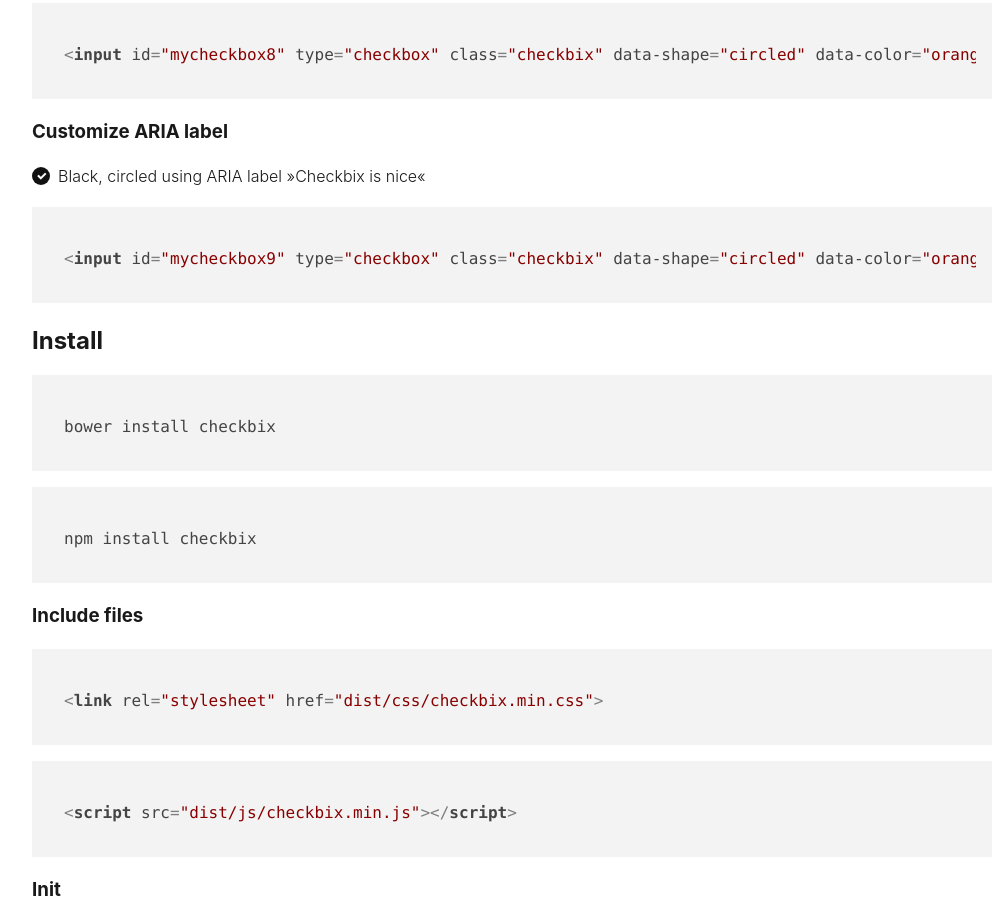
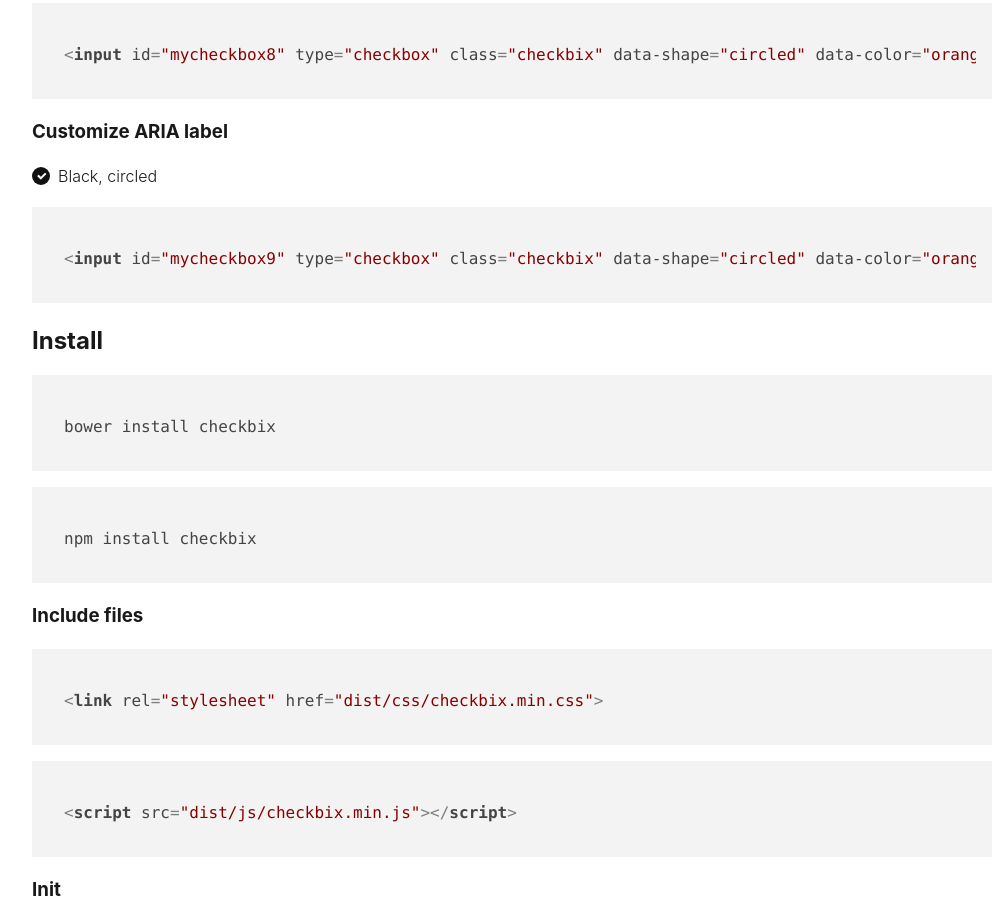
Before and after one commit to urre/checkbix, a website: page index.html in a window 1280 px wide. Shown: the part 2121-3040 px from the top of the page, without its empty margins (128-1135 px from the left). Drawn offline with nearby package versions, Linux system fonts and the light colour scheme.

Commit message:
Copy fix

```diff
--- a/index.html
+++ b/index.html
@@ -95,9 +95,9 @@
 </code></pre>
 
 <h3>Customize ARIA label</h3>
-	<input id="mycheckbox9" type="checkbox" class="checkbix" data-shape="circled" data-color="black" data-text="Black, circled using ARIA label »Checkbix is nice«" data-arialabel="Checkbix is nice" checked>
+	<input id="mycheckbox9" type="checkbox" class="checkbix" data-shape="circled" data-color="black" data-text="Black, circled" data-arialabel="Checkbix is nice" checked>
 <pre><code class="html">
-&lt;input id="mycheckbox9" type="checkbox" class="checkbix" data-shape="circled" data-color="orange" data-text="Black, circled using ARIA label »Checkbix is nice«" data-arialabel="Checkbix is nice" checked&gt;
+&lt;input id="mycheckbox9" type="checkbox" class="checkbix" data-shape="circled" data-color="orange" data-text="Black, circled" data-arialabel="Checkbix is nice" checked&gt;
 </code></pre>
 
 	<h2>Install</h2>
```
